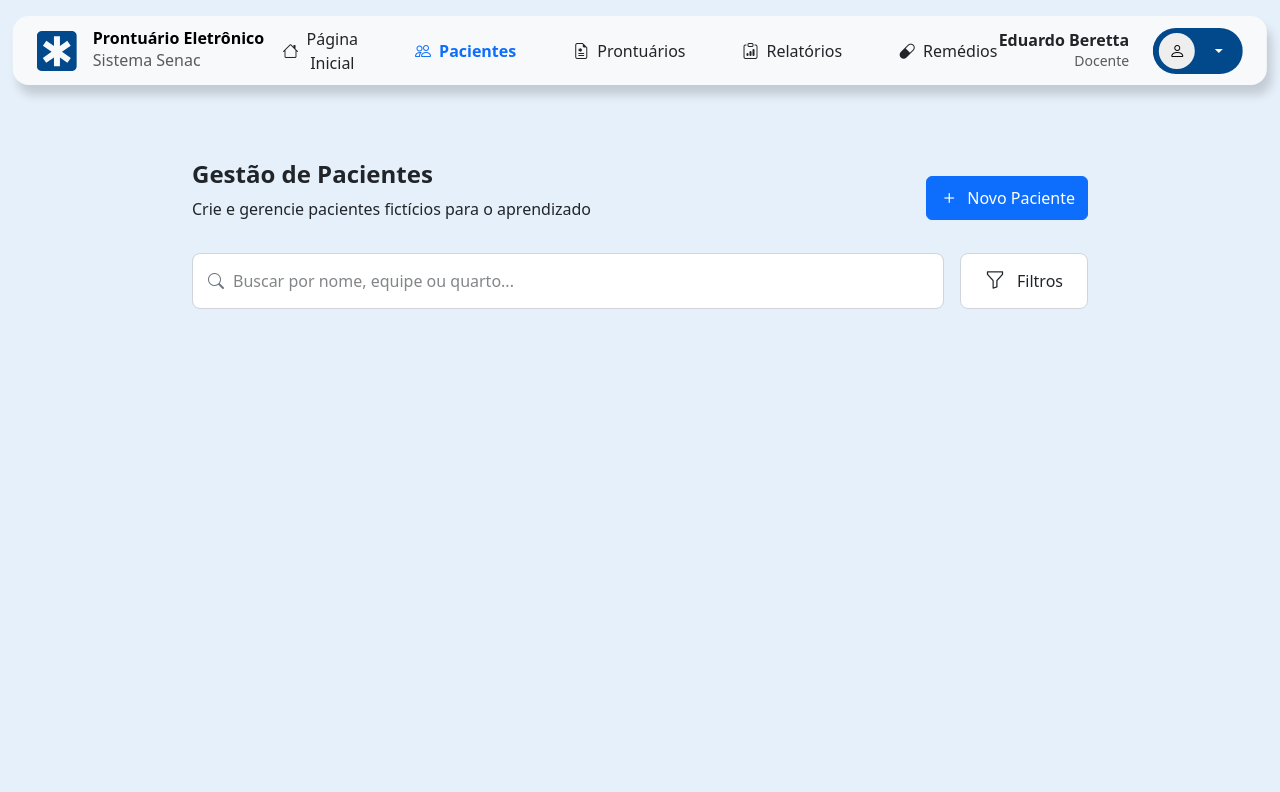
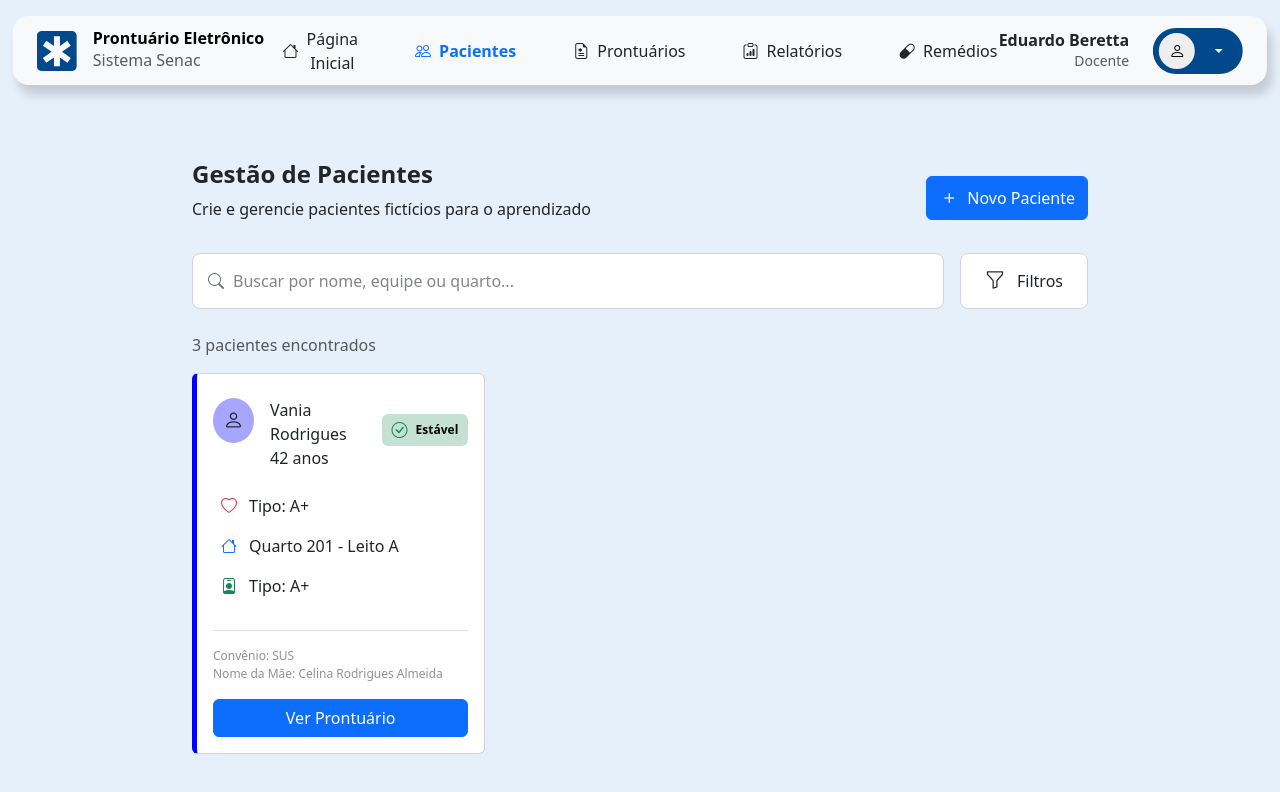
Before and after one commit to eduardoberettarod/PI-prontuario-eletronico, a React (Vite) app: page /pacientes in a window 1280 px wide. Shown: the top 792 px of the page. Built offline with nearby package versions, Linux system fonts and the light colour scheme.

Commit message:
card paciente
crei o componente do card do paciente

```diff
--- /dev/null
+++ b/src/components/Card/CardPaciente.css
@@ -0,0 +1,22 @@
+.card-paciente {
+    border-left: 5px solid blue;
+}
+
+.info-card-paciente {
+    font-size: 0.75rem;
+}
+
+.icon-card-status {
+    width: 45px;
+    height: 45px;
+    background-color: rgba(0, 0, 255, 0.349);
+    display: flex;
+    align-items: center;
+    justify-content: center;
+    border-radius: 50%;
+}
+
+.status-card-paciente {
+    position: relative;
+
+}
--- /dev/null
+++ b/src/components/Card/CardPaciente.jsx
@@ -0,0 +1,52 @@
+import React from 'react'
+import TagStatus from '../Tag/TagStatus.jsx'
+import './CardPaciente.css'
+
+function CardPaciente() {
+    return (
+        <>
+            <div className='card rounded-2 p-3 card-paciente'>
+
+                <div className='d-flex pt-2 justify-content-between align-items-center'>
+
+                    <div className='d-flex w-100'>
+                        <span className='icon-card-status'>
+                            <i className='bi bi-person fs-5'></i>
+                        </span>
+
+                        <div className='ms-3'>
+                            <p className='mb-0 fw-medium'>Vania Rodrigues</p>
+                            <p>42 anos</p>
+                        </div>
+                    </div>
+
+                    <div className='d-flex mb-4'>
+                        <span className='status-card-paciente'>
+                            <TagStatus status="estavel" />
+                        </span>
+                    </div>
+
+                </div>
+
+
+                <div className='d-grid mt-2 ms-2'>
+                    <p className='d-flex align-items-center gap-1'><i className='bi bi-heart fs-6 text-danger me-2'></i>Tipo: <span>A+</span></p>
+                    <p className='d-flex align-items-center gap-1'><i className='bi bi-house fs-6 text-primary me-2'></i>Quarto <span>201 - Leito A</span></p>
+                    <p className='d-flex align-items-center gap-1'><i className='bi bi-person-badge fs-6 text-success me-2'></i>Tipo: A+</p>
+                </div>
+                <hr className="my-3 border-secondary opacity-25" />
+
+                <div className='d-grid info-card-paciente'>
+                    <span className='opacity-50 mb-0'>Convênio: <span>SUS</span></span>
+                    <span className='opacity-50 mb-3'>Nome da Mãe: <span>Celina Rodrigues Almeida</span></span>
+                </div>
+
+                <button className='btn btn-primary w-100'>
+                    Ver Prontuário
+                </button>
+            </div>
+        </>
+    )
+}
+
+export default CardPaciente
--- a/src/pages/Home/Index.jsx
+++ b/src/pages/Home/Index.jsx
@@ -3,11 +3,6 @@ import './Index.css'
 import TagStatus from '../../components/Tag/TagStatus';
 
 const Index = () => {
-
-    const paciente = {
-        nome: "João",
-        estado: "critico"
-    }
 
 
     const nomesDias = [
--- a/src/pages/Pacientes/Pacientes.jsx
+++ b/src/pages/Pacientes/Pacientes.jsx
@@ -1,10 +1,28 @@
 import React from 'react'
 import { useState } from "react";
+import { useRef } from "react";
 import './Pacientes.css'
-import TagStatus from '../../components/Tag/TagStatus'
+import CardPaciente from '../../components/Card/CardPaciente.jsx';
 
 const Pacientes = () => {
 
+    const NomePaciente = useRef(null)
+    const NomeMaePaciente = useRef(null)
+    const NascPaciente = useRef(null)
+    const TipoSanguePaciente = useRef(null)
+    const FatorRhPaciente = useRef(null)
+    const EquipePaciente = useRef(null)
+    const StatusPaciente = useRef(null)
+    const ConvenioPaciente = useRef(null)
+    const QuartoPaciente = useRef(null)
+    const LeitoPaciente = useRef(null)
+
+    const formFiltro = useRef(null)
+
+    function fnLimparFiltro() {
+        formFiltro.current.reset();
+
+    }
     const [ativo, setAtivo] = useState(false);
 
     return (
@@ -33,22 +51,22 @@ const Pacientes = () => {
 
                                 <div className='col-12'>
                                     <label className='form-label'>Nome do Paciente *</label>
-                                    <input type="text" className='form-control' />
+                                    <input type="text" className='form-control' ref={NomePaciente} />
                                 </div>
 
                                 <div className='col-12'>
                                     <label className='form-label'>Nome da Mãe *</label>
-                                    <input type="text" className='form-control' />
+                                    <input type="text" className='form-control' ref={NomeMaePaciente} />
                                 </div>
 
                                 <div className='col-md-6'>
                                     <label className='form-label'>Data de Nascimento *</label>
-                                    <input type="date" className='form-control' />
+                                    <input type="date" className='form-control' ref={NascPaciente} />
                                 </div>
 
                                 <div className='col-md-4'>
                                     <label className='form-label'>Tipo Sanguíneo *</label>
-                                    <select className='form-select'>
+                                    <select className='form-select' ref={TipoSanguePaciente}>
                                         <option value={'A'}>A</option>
                                         <option value={'B'}>B</option>
                                         <option value={'AB'}>AB</option>
@@ -58,7 +76,7 @@ const Pacientes = () => {
 
                                 <div className='col-md-2'>
                                     <label className='form-label'>Fator RH *</label>
-                                    <select className='form-select'>
+                                    <select className='form-select' ref={FatorRhPaciente}>
                                         <option value={'-'}>+</option>
                                         <option value={'-'}>-</option>
                                     </select>
@@ -66,13 +84,13 @@ const Pacientes = () => {
 
                                 <div className='col-12'>
                                     <label className='form-label'>Equipe *</label>
-                                    <input type="text" className='form-control' placeholder='Ex: Equipe Azul - Clínica Médica' />
+                                    <input type="text" className='form-control' placeholder='Ex: Equipe Azul - Clínica Médica' ref={EquipePaciente} />
                                     <p className='small mt-1 opacity-50'>A equipe representa o grupo multiprofissional responsável pelo cuidado ao paciente</p>
                                 </div>
 
                                 <div className='col-md-6'>
                                     <label className='form-label'>Status do Paciente *</label>
-                                    <select className='form-select'>
+                                    <select className='form-select' ref={StatusPaciente}>
                                         <option value="estavel">Estável</option>
                                         <option value="observacao">Em Observação</option>
                                         <option value="critico">Crítico</option>
@@ -83,18 +101,18 @@ const Pacientes = () => {
                                 <div className='col-md-6'>
                                     <label className='form-label'>Convênio *</label>
                                     <input type="text" className='form-control'
-                                        placeholder='Ex: SUS, Unimed, etc.' />
+                                        placeholder='Ex: SUS, Unimed, etc.' ref={ConvenioPaciente} />
                                 </div>
 
                                 <div className='col-md-3'>
                                     <label className='form-label'>Quarto *</label>
                                     <input type="text" className='form-control'
-                                        placeholder='Ex: 201' />
+                                        placeholder='Ex: 201' ref={QuartoPaciente} />
                                 </div>
 
                                 <div className='col-md-3'>
                                     <label className='form-label'>Leito *</label>
-                                    <input type="text" className='form-control' placeholder='Ex: A' />
+                                    <input type="text" className='form-control' placeholder='Ex: A' ref={LeitoPaciente} />
                                 </div>
 
                             </form>
@@ -166,12 +184,12 @@ const Pacientes = () => {
 
                     {/* Collapse */}
                     <div class="collapse" id="FormularioFiltro">
-                        <form className='row g-3 form-control d-flex mt-3 m-0'>
+                        <form className='row g-3 form-control d-flex mt-3 m-0' ref={formFiltro}>
 
                             <div className='col-md-4'>
                                 <label className='form-label'>Status do Paciente</label>
                                 <select className='form-select'>
-                                    <option disabled>Todos os status</option>
+                                    <option value={''}>Todos os status</option>
                                     <option value={'estavel'}>Estável</option>
                                     <option value={'observacao'}>Em Observação</option>
                                     <option value={'critico'}>Crítico</option>
@@ -181,7 +199,7 @@ const Pacientes = () => {
                             <div className='col-md-4'>
                                 <label className='form-label'>Equipe</label>
                                 <select className='form-select'>
-                                    <option disabled>Todas as Equipes</option>
+                                    <option value={''}>Todas as Equipes</option>
                                     <option value={'ClinicaMedica'}>Equipe Azul - Clínica Médica</option>
                                     <option value={'Cardologia'}>Equipe Verde - Cardologia</option>
                                     <option value={'UTI'}>Equipe Vermelha - UTI</option>
@@ -191,18 +209,30 @@ const Pacientes = () => {
                             <div className='col-md-4'>
                                 <label className='form-label'>Convênio</label>
                                 <select className='form-select'>
-                                    <option disabled>Todos os convênios</option>
+                                    <option value={''}>Todos os convênios</option>
                                     <option value={'SUS'}>SUS</option>
                                     <option value={'Unimed'}>Unimed</option>
                                     <option value={'Particular'}>Particular</option>
+                                    <option value={'Outros'}>Outros</option>
                                 </select>
                             </div>
-                            <button type='button' className=' btn-Limparfiltro text-primary w-auto mt-3 mb-2'>
+                            <button type='button' className=' btn-Limparfiltro text-primary w-auto mt-3 mb-2' onClick={fnLimparFiltro}>
                                 Limpar filtros
                             </button>
                         </form>
                     </div>
 
+                </div>
+
+
+                <div className='mt-4'>
+                    <p className='opacity-75 small'>3 pacientes encontrados</p>
+                </div>
+
+                <div className='row g-2'>
+                    <div className='col-12 col-md-4'>
+                        <CardPaciente />
+                    </div>
                 </div>
 
             </div>
```
